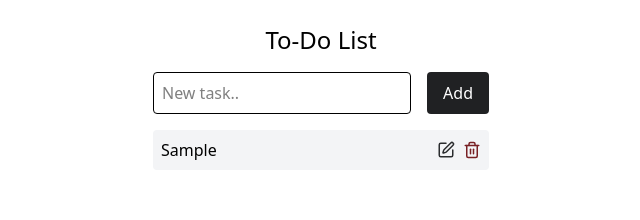
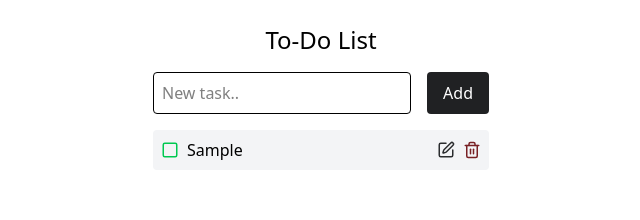
Before and after one commit to Dimitris-25/cf7-react-todo-app, a React (Vite) app: page / in a window 1280 px wide. Both pictures are taken after typing "Sample" into the empty fields and a click on the button "Add". Shown: the top 220 px of the page, without its empty margins (319-959 px from the left). Built offline with nearby package versions, Linux system fonts and the light colour scheme.

Commit message:
feat: add toggle  completed task  functionality

```diff
--- a/src/components/Todo.tsx
+++ b/src/components/Todo.tsx
@@ -19,6 +19,7 @@
                 {
                     id: Date.now(),
                     text: action.payload,
+                    completed: false,
                 }
             ];
         case "DELETE":
@@ -27,6 +28,12 @@
             return  state.map(todo =>
                 todo.id === action.payload.id
                 ? {...todo, text:action.payload.newText}
+                    :todo
+            )
+        case "COMPLETE":
+            return state.map(todo =>
+                todo.id === action.payload
+                ? {...todo, completed: !todo.completed}
                     :todo
             )
         default:
--- a/src/components/TodoList.tsx
+++ b/src/components/TodoList.tsx
@@ -1,38 +1,44 @@
-import {Trash2, Edit, Save, X } from "lucide-react";
-import type { TodoListProps} from "../types.ts";
-import {useState} from "react";
+import { useState } from "react";
+import {Trash2, Edit, Save, X, Square, CheckSquare} from "lucide-react";
+import type { TodoListProps } from "../types.ts";
 
 const TodoList = ({todos, dispatch}: TodoListProps) =>{
     const [editId, setEditId] = useState<number | null>(null);
     const [editText, setEditText] = useState("");
 
+    const handleEdit = (id: number, text: string) => () => {
+        setEditId(id);
+        setEditText(text);
+    }
+
+    const handleSave = (id: number) => () =>{
+        dispatch({type: "EDIT", payload: {id, newText: editText}});
+        setEditId(null);
+        setEditText("");
+    }
+
+    const handleCancel = () => {
+        setEditId(null);
+        setEditText("");
+    }
+
     const handleDelete = (id: number) => () => {
         dispatch({type: "DELETE", payload: id});
     }
 
-    const handleEdit = (id: number, text: string) => ()=> {
-        setEditId(id);
-        setEditText(text);
-    }
-
-    const handleCancel = () => () => {
-        setEditId(null);
-        setEditText("");
-    }
-
-    const handleSave = (id: number) => () => {
-        dispatch({type: "EDIT", payload: {id, newText: editText}})
-        setEditId(null);
-        setEditText("");
+    const handleToggle = (id: number) => () => {
+        dispatch({type: "COMPLETE", payload: id});
     }
 
     return (
         <>
             <ul className="space-y-2">
                 {todos.map(todo => (
-                    <li key={todo.id} className="flex items-center justify-between bg-gray-100 p-2 rounded">
-                        {
-                          editId === todo.id? (
+                    <li key={todo.id}
+                        className={`flex items-center justify-between bg-gray-100 p-2 rounded
+                        ${todo.completed ? "opacity-60 line-through" : ""}`}
+                    >
+                        { editId === todo.id ? (
                             <>
                                 <div className="flex flex-1 gap-2">
                                     <input
@@ -41,48 +47,51 @@
                                         onChange={(e) => setEditText(e.target.value)}
                                         className="flex-1 border rounded p-1"
                                     />
-
-
                                     <button
                                         onClick={handleSave(todo.id)}
                                         className="text-cf-gray"
                                     >
                                         <Save size={18}/>
                                     </button>
-
                                     <button
-                                      onClick={handleCancel()}
+                                        onClick={handleCancel}
                                         className="text-cf-dark-red"
                                     >
                                         <X size={18}/>
                                     </button>
-
                                 </div>
                             </>
                         ) : (
                             <>
+                                <div className="flex items-center gap-2 flex-1">
+                                    <button
+                                        className="text-green-500"
+                                        onClick={handleToggle(todo.id)}
+                                    >
+                                        {todo.completed ? (
+                                            <CheckSquare size={18}/>
+                                        ): (
+                                            <Square size={18}/>
+                                        )}
+                                    </button>
                                     <span>{todo.text}</span>
+                                </div>
                                 <div className="flex gap-2">
-
                                     <button
+                                        onClick={handleEdit(todo.id, todo.text)}
                                         className="text-cf-gray"
-                            onClick={handleEdit(todo.id, todo.text)}
                                     >
                                         <Edit size={18}/>
                                     </button>
-
                                     <button
                                         onClick={handleDelete(todo.id)}
                                         className="text-cf-dark-red"
                                     >
-                < Trash2  size={18}/>
+                                        <Trash2 size={18}/>
                                     </button>
-
                                 </div>
                             </>
-
-                            )
-                        }
+                        )}
                     </li>
                 ))}
             </ul>
--- a/src/types.ts
+++ b/src/types.ts
@@ -1,14 +1,14 @@
-
-
 export type TodoProps = {
     id: number;
     text:string;
+    completed: boolean;
 }
 
 export type Action =
     | {type: "ADD"; payload: string}
     | {type: "DELETE"; payload: number}
-    | {type: "EDIT"; payload: {id: number; newText: string} };
+    | {type: "EDIT"; payload: {id: number; newText: string}}
+    | {type: "COMPLETE"; payload: number};
 
 
 export type TodoFormProps = {
```
Lines whose indentation alone changed are shown as unchanged.
